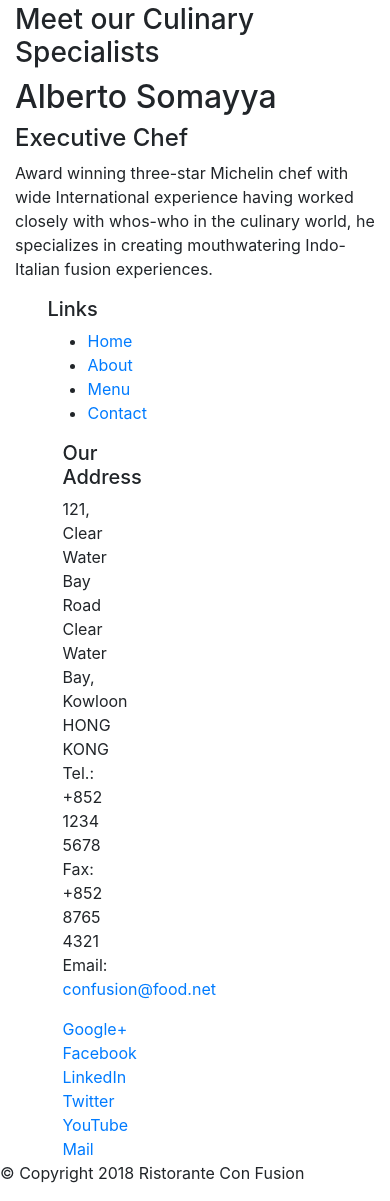
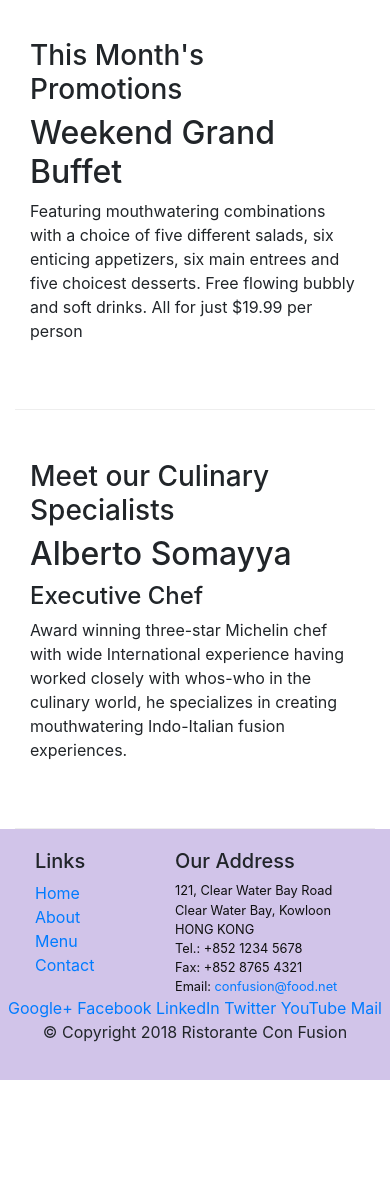
Before and after one commit to ReeceTheBeast15/bootstrap-coursera-repo, a website: page index.html in a window 390 px wide. Shown: the part 792-1993 px from the top of the page. After the commit the page ends 1872 px from the top, so only its background shows below. Drawn offline with nearby package versions, Linux system fonts and the light colour scheme.

Commit message:
Bootstrap_Grid_Part_2

```diff
--- /dev/null
+++ b/css/styles.css
@@ -0,0 +1,31 @@
+.row-header{
+	margin:0px auto;
+	padding:0px auto;
+}
+
+.row-content{
+	margin:0px auto;
+	padding:50px 0px 50px 0px;
+	border-bottom:1px ridge;
+	min-height:400px;
+
+}
+
+.footer{
+	background-color:#D1C4E9;
+	margin:0px auto;
+	padding:20px 0px 20px 0px;
+}
+
+.jumbotron{
+	padding:70px 30px 70px 30px;
+	margin:0px auto;
+	background:#9575CD;
+	color:floralwhite;
+}
+
+address{
+	font-size:80%;
+	margin:0px;
+	color:#0F0F0F;
+}
--- a/index.html
+++ b/index.html
@@ -9,13 +9,17 @@
 
     <!-- Bootstrap CSS -->
     <link rel="stylesheet" href="node_modules/bootstrap/dist/css/bootstrap.min.css">
+
+    <!--Custom CSS -->
+    <link rel='stylesheet' href='css/styles.css'>
+
     <title>Ristorante Con Fusion</title>
 </head>
 
 <body>
 
     <header class='jumbotron'>
-        <div class='container'>
+        <div class='container row-header'>
             <div class='row'>
                 <div class='col-12 col-sm-6'>
                     <h1>Ristorante con Fusion</h1>
@@ -28,7 +32,7 @@
     </header>
 
     <div class='container'>
-        <div class='row'>
+        <div class='row row-content align-items-center'>
             <div class='col-12 col-sm-4 order-sm-last col-md-3'>
                 <h3>Our Lipsmacking Culinary Creations</h3>
             </div>
@@ -39,7 +43,7 @@
         </div>
 
 
-        <div class='row'>
+        <div class='row row-content align-items-center'>
             <div class='col-12 col-sm-4 col-md-3'>
                 <h3>This Month's Promotions</h3>
             </div>
@@ -49,7 +53,7 @@
             </div>
         </div>
 
-        <div class = 'row'>
+        <div class = 'row row-content align-items-center'>
             <div class='col-12 col-sm-4 order-sm-last col-md-3'>
                 <h3>Meet our Culinary Specialists</h3>
             </div>
@@ -61,12 +65,12 @@
         </div>
     </div>
 
-    <footer class='container'>
-        <div class='row'>
-            <div class='col-4 offset-1 col-sm-2'>
-                <div>
+    <footer>
+        <div  class='footer'>
+            <div class='row'>
+                <div class='col-4 offset-1 col-sm-2'>
                     <h5>Links</h5>
-                    <ul>
+                    <ul class='list-unstyled'>
                         <li><a href="#">Home</a></li>
                         <li><a href="#">About</a></li>
                         <li><a href="#">Menu</a></li>
@@ -84,8 +88,8 @@
 		              Email: <a href="mailto:confusion@food.net">confusion@food.net</a>
 		           </address>
                 </div>
-                <div class='col-12 col-sm-4'>
-                    <div>
+                <div class='col-12 col-sm-4 align-self-center'>
+                    <div class='text-center'>
                         <a href="http://google.com/+">Google+</a>
                         <a href="http://www.facebook.com/profile.php?id=">Facebook</a>
                         <a href="http://www.linkedin.com/in/">LinkedIn</a>
@@ -95,7 +99,7 @@
                     </div>
                 </div>
            </div>
-           <div  class='row'>
+           <div  class='row justify-content-center'>
                 <div class='col-auto'>
                     <p>© Copyright 2018 Ristorante Con Fusion</p>
                 </div>
```
